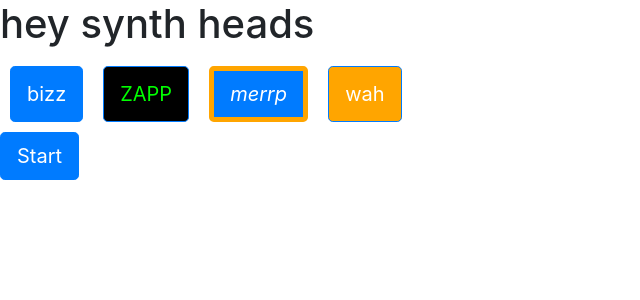
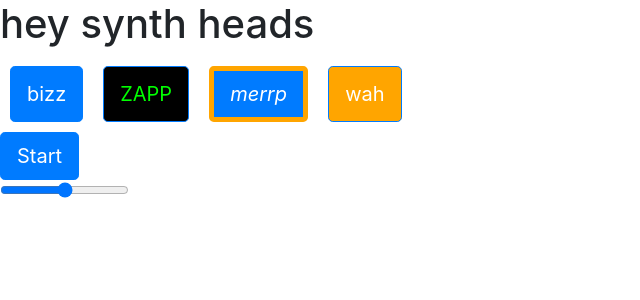
Before and after one commit to j-v/bloogle-blaster, a React (Create React App) app: page / in a window 1280 px wide. Shown: the top 300 px of the page, without its empty margins (0-640 px from the left). Built offline with nearby package versions, Linux system fonts and the light colour scheme; what standardized-audio-context would draw is missing.

Commit message:
Add volume change event

```diff
--- a/src/App.tsx
+++ b/src/App.tsx
@@ -1,4 +1,4 @@
-import React from 'react';
+import React, { ChangeEvent, FormEvent } from 'react';
 import * as Bootstrap from 'react-bootstrap';
 import { AudioContext, IAudioContext, IOscillatorNode } from 'standardized-audio-context';
 import './App.css';
@@ -107,6 +107,11 @@ const App = (props: AppProps) => {
     clearTimeout(timerID);
   }
 
+  const onVolumeChange = (e: FormEvent<HTMLInputElement>) => {
+    const newVolume = e.currentTarget.value;
+    // TODO set volume
+  }
+
   return (
     <div>
       <h1>hey synth heads</h1>
@@ -118,6 +123,7 @@ const App = (props: AppProps) => {
         { !playing && <Bootstrap.Button size='lg' onClick={startSequence}>Start</Bootstrap.Button>}
         { playing && <Bootstrap.Button size='lg' onClick={stopSequence}>Stop</Bootstrap.Button>}
       </Bootstrap.ButtonToolbar>
+      <input type="range" onChange={onVolumeChange}/>
     </div>
   );
 }
```
